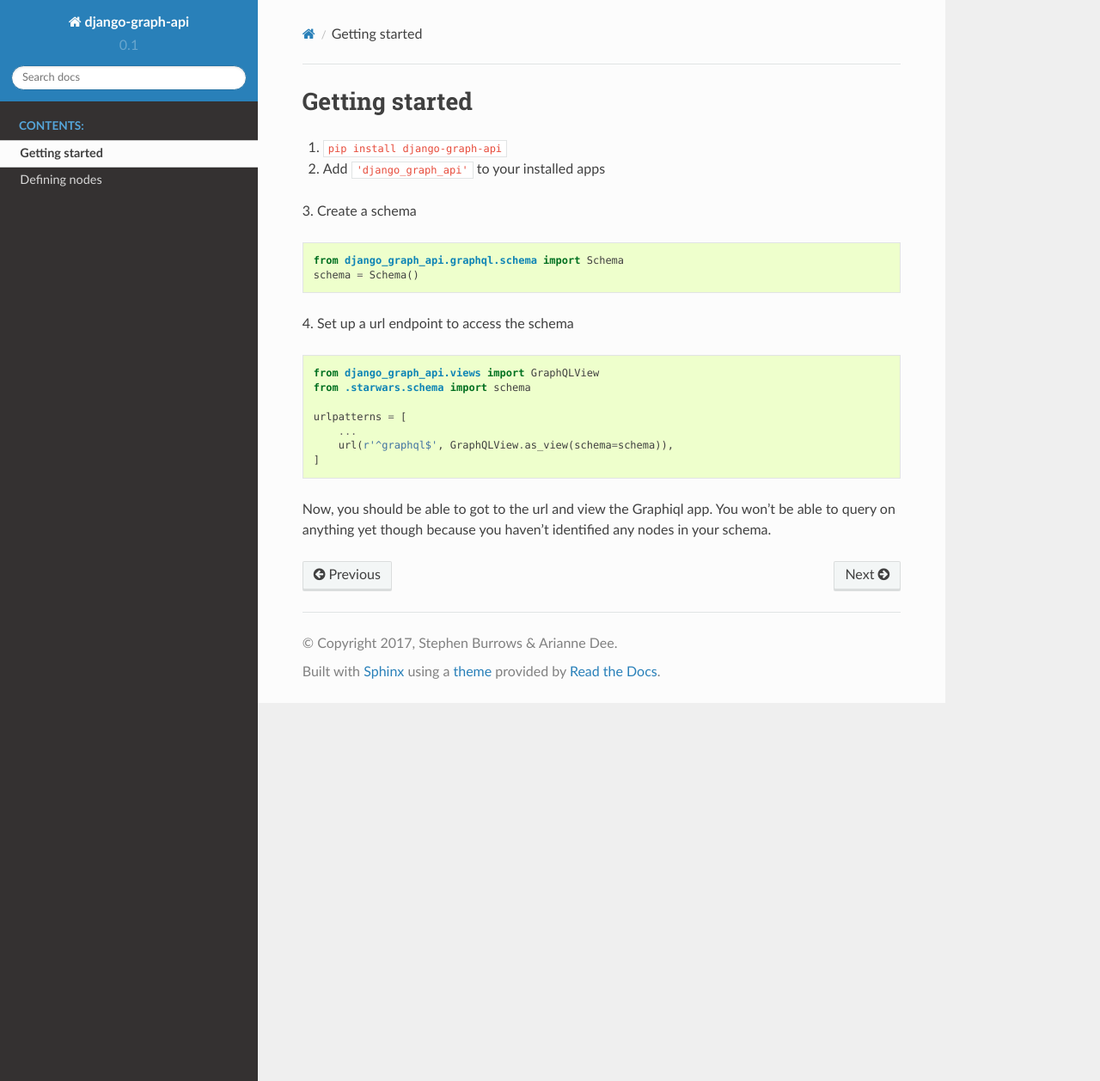
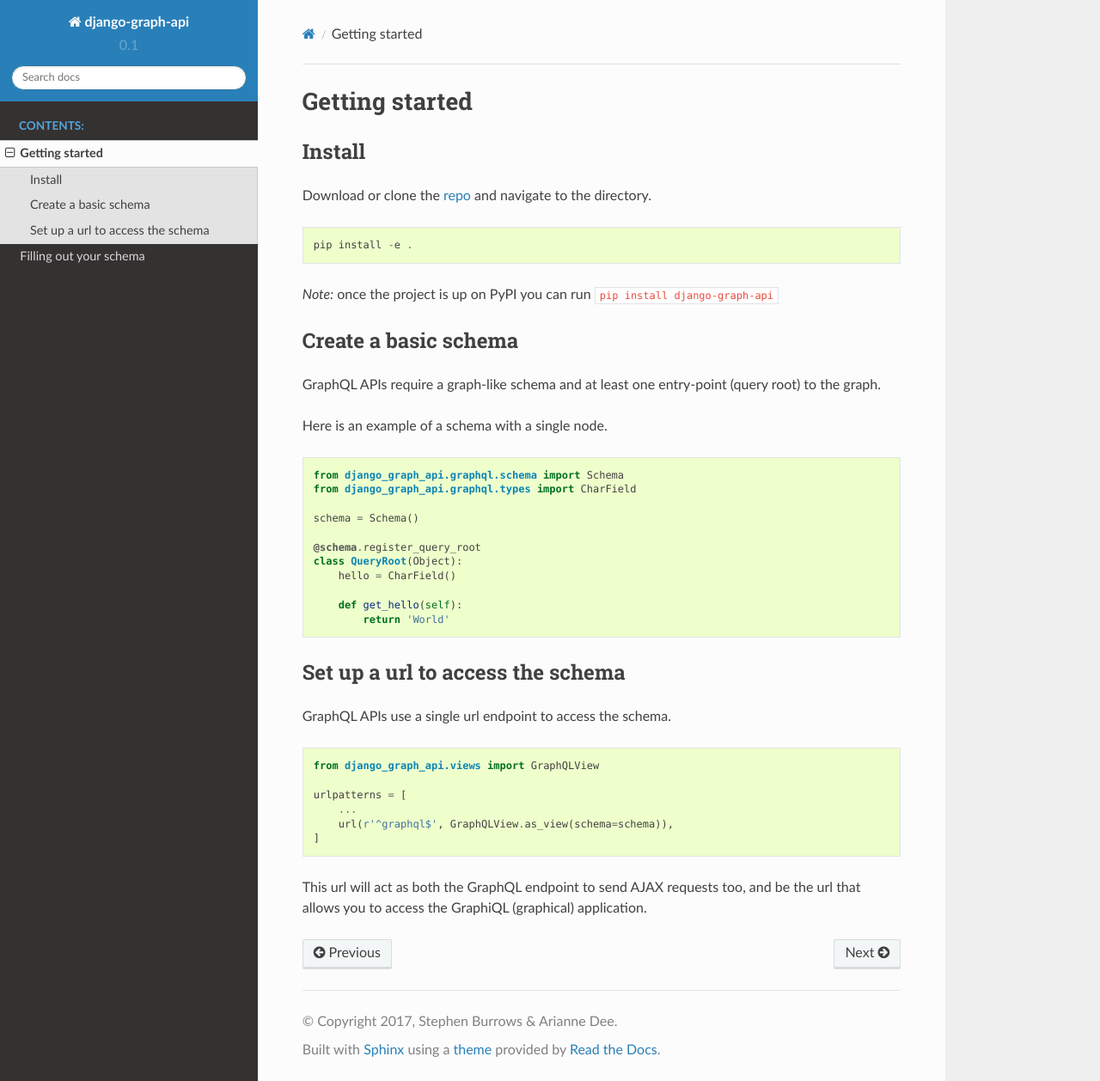
Before and after one commit to django-graph-api/django-graph-api, a Sphinx documentation site: the page built from docs/getting_started.rst, in a window 1280 px wide and 1258 px high. Shown: the whole window at 86% size. Built offline with Sphinx 7.4.7 and the Read the Docs theme 2.0.0, drawn with Linux system fonts in a browser that asks for light colours.

Commit message:
Add more detailed getting started instructions

```diff
--- a/docs/define_nodes.rst
+++ b/docs/define_nodes.rst
@@ -1,13 +1,20 @@
-Defining nodes
+Filling out your schema
 ===========================================
 
-Define some nodes
+While that setup was certainly quick and easy, it is not very useful yet. Next you will want to create a graph-like schema that maps to your business logic so you can query against it.
+
+Using the Star Wars example from the GraphQL documentation, let's assume we have a Django app with the following model structure:
+Characters are friends with other Characters and appear in Episodes.
+
+Adding nodes
+_______________________
+
+Create a node for each of your models
 ::
     from django_graph_api.graphql.types import (
         Object,
         CharField,
         IntegerField,
-        ManyRelatedField,
     )
 
     class Episode(Object):
@@ -16,15 +23,27 @@
 
     class Character(Object):
         name = CharField()
+
+Adding edges
+____________
+
+Create connections between your models
+::
+    from django_graph_api.graphql.types import ManyRelatedField
+
+    class Character(Object):
+        name = CharField()
         friends = ManyRelatedField('self')
         appears_in = ManyRelatedField(Episode)
 
-Create at least one query root
+
+Define query roots
+__________________
+
+By defining query roots, you can control how the user can access the schema.
 ::
     from django_graph_api.types import RelatedField
-    from .models import (
-        Character as CharacterModel,
-    )
+    from .models import Character as CharacterModel
 
     @schema.register_query_root
     class QueryRoot(Object):
@@ -32,3 +51,20 @@
 
         def get_hero(self):
             return CharacterModel.objects.get(name='R2-D2')
+
+Sample queries
+______________
+
+You should now be able to create more complicated queries and make use of GraphQL's nested object feature.
+::
+    {
+        hero {
+            friends {
+                name
+            }
+            appears_in {
+                name
+                number
+            }
+        }
+    }
--- a/docs/getting_started.rst
+++ b/docs/getting_started.rst
@@ -1,23 +1,46 @@
 Getting started
 ============================================
 
-1. ``pip install django-graph-api``
+Install
++++++++
 
-2. Add ``'django_graph_api'`` to your installed apps
+Download or clone the repo_ and navigate to the directory.
+::
+    pip install -e .
 
-3. Create a schema
+*Note:* once the project is up on PyPI you can run ``pip install django-graph-api``
+
+Create a basic schema
++++++++++++++++++++++
+
+GraphQL APIs require a graph-like schema and at least one entry-point (query root) to the graph.
+
+Here is an example of a schema with a single node.
 ::
     from django_graph_api.graphql.schema import Schema
+    from django_graph_api.graphql.types import CharField
+
     schema = Schema()
 
-4. Set up a url endpoint to access the schema
+    @schema.register_query_root
+    class QueryRoot(Object):
+        hello = CharField()
+
+        def get_hello(self):
+            return 'World'
+
+Set up a url to access the schema
++++++++++++++++++++++++++++++++++
+
+GraphQL APIs use a single url endpoint to access the schema.
 ::
     from django_graph_api.views import GraphQLView
-    from .starwars.schema import schema
 
     urlpatterns = [
         ...
         url(r'^graphql$', GraphQLView.as_view(schema=schema)),
     ]
 
-Now, you should be able to got to the url and view the Graphiql app. You won't be able to query on anything yet though because you haven't identified any nodes in your schema.
+This url will act as both the GraphQL endpoint to send AJAX requests too, and be the url that allows you to access the GraphiQL (graphical) application.
+
+.. _repo: https://github.com/melinath/django-graph-api
--- a/docs/index.rst
+++ b/docs/index.rst
@@ -14,10 +14,11 @@
    :alt: Build status on travis-ci
    :target: https://travis-ci.org/melinath/django-graph-api
 
-**Django Graph API** is an implementation of a GraphQL server in Python, designed to work with the Django web framework.
+**Django Graph API** lets you build a GraphQL API quickly and is designed to work with the Django web framework.
 
-The project began at DjangoCon US 2017.
+For an introduction to GraphQL, you can read the official documentation_.
 
+.. _documentation: http://graphql.org/learn/
 
 .. toctree::
    :maxdepth: 2
```
